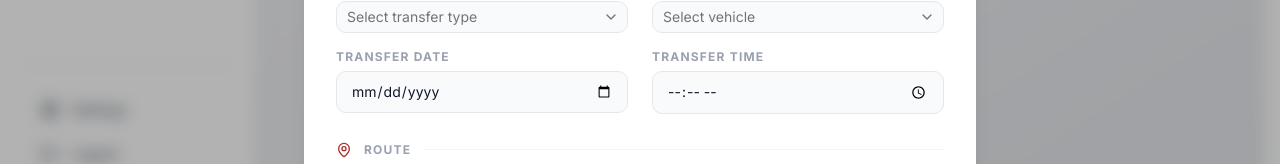
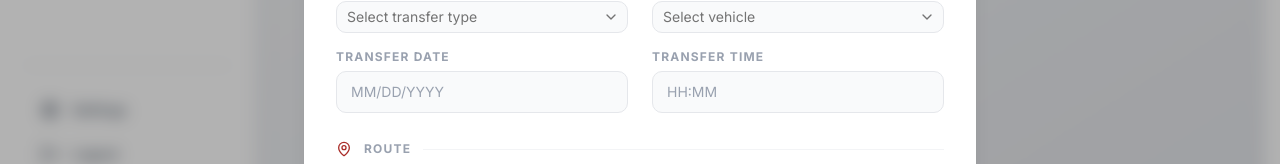
Before and after one commit to ayorgi/crm-project, a Next.js app: page /dashboard/customers in a window 1280 px wide. Both pictures are taken after a click on the button "New Reservation". Shown: the part 602-766 px from the top of the page. Built offline with nearby package versions, Linux system fonts and the light colour scheme.

Commit message:
fix: updated date fields to format as MM/DD/YYYY and changed inputs to show English placeholders dynamically

```diff
--- a/app/dashboard/customers/page.tsx
+++ b/app/dashboard/customers/page.tsx
@@ -60,6 +60,13 @@ const F = ({ label, children, span2 }: { label: string; children: React.ReactNod
     </div>
 );
 
+const formatDisplayDate = (d: string) => {
+    if (!d) return '';
+    const [y, m, day] = d.split('-');
+    if (y && m && day) return `${m}/${day}/${y}`; // MM/DD/YYYY format
+    return d;
+};
+
 // ─── Section Divider ──────────────────────────────────────────────────────────
 
 const Section = ({ icon, title }: { icon: React.ReactNode; title: string }) => (
@@ -105,8 +112,28 @@ function CustomerForm({ value: v, onChange: set, onSave, onCancel, saveLabel }:
             <Section icon={<Car className="w-4 h-4" />} title="Transfer Details" />
             <F label="Transfer Type">{sel('transferType', TRANSFER_TYPES, 'Select transfer type')}</F>
             <F label="Vehicle Type">{sel('vehicleType', VEHICLE_TYPES, 'Select vehicle')}</F>
-            <F label="Transfer Date"><input type="date" value={v.transferDate} onChange={e => set('transferDate', e.target.value)} className={inp} /></F>
-            <F label="Transfer Time"><input type="time" value={v.transferTime} onChange={e => set('transferTime', e.target.value)} className={inp} /></F>
+            <F label="Transfer Date">
+                <input
+                    type={v.transferDate ? 'date' : 'text'}
+                    placeholder="MM/DD/YYYY"
+                    onFocus={(e) => e.target.type = 'date'}
+                    onBlur={(e) => { if (!e.target.value) e.target.type = 'text'; }}
+                    value={v.transferDate}
+                    onChange={e => set('transferDate', e.target.value)}
+                    className={inp}
+                />
+            </F>
+            <F label="Transfer Time">
+                <input
+                    type={v.transferTime ? 'time' : 'text'}
+                    placeholder="HH:MM"
+                    onFocus={(e) => e.target.type = 'time'}
+                    onBlur={(e) => { if (!e.target.value) e.target.type = 'text'; }}
+                    value={v.transferTime}
+                    onChange={e => set('transferTime', e.target.value)}
+                    className={inp}
+                />
+            </F>
 
             <Section icon={<MapPin className="w-4 h-4" />} title="Route" />
             <F label="Pick-up Location">{sel('pickupLocation', PICKUP_LOCATIONS, 'Select pick-up point')}</F>
@@ -167,7 +194,7 @@ function DetailPanel({ c, onClose }: { c: any; onClose: () => void }) {
         },
         {
             icon: <Car className="w-3.5 h-3.5" />, title: 'Transfer',
-            fields: [['Vehicle', c.vehicleType], ['Type', c.transferType], ['Date', c.transferDate], ['Time', c.transferTime]]
+            fields: [['Vehicle', c.vehicleType], ['Type', c.transferType], ['Date', formatDisplayDate(c.transferDate)], ['Time', c.transferTime]]
         },
         {
             icon: <MapPin className="w-3.5 h-3.5" />, title: 'Route',
@@ -364,7 +391,7 @@ export default function CustomersPage() {
                                                     <p className="text-xs text-gray-400 pl-3.5">{c.dropoffLocation || '—'}</p>
                                                 </div>
                                             ) : <span className="text-gray-400">—</span>}
-                                            {c.transferDate && <p className="text-xs text-gray-400 mt-1 flex items-center gap-1"><Calendar className="w-3 h-3 shrink-0" />{c.transferDate}{c.transferTime ? ` at ${c.transferTime}` : ''}</p>}
+                                            {c.transferDate && <p className="text-xs text-gray-400 mt-1 flex items-center gap-1"><Calendar className="w-3 h-3 shrink-0" />{formatDisplayDate(c.transferDate)}{c.transferTime ? ` at ${c.transferTime}` : ''}</p>}
                                         </td>
                                         <td className="py-4 px-6 text-center">
                                             <span className={`inline-flex items-center px-2.5 py-1 rounded-full text-xs font-semibold border ${statusStyle(c.status)}`}>{c.status || '—'}</span>
```
